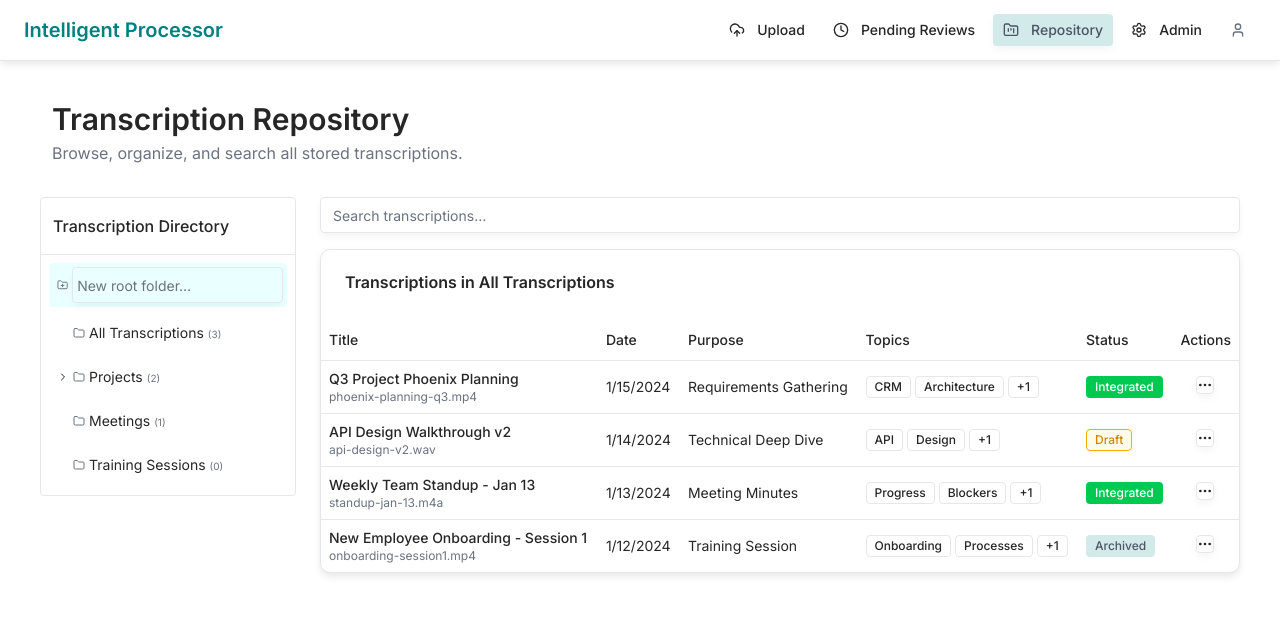
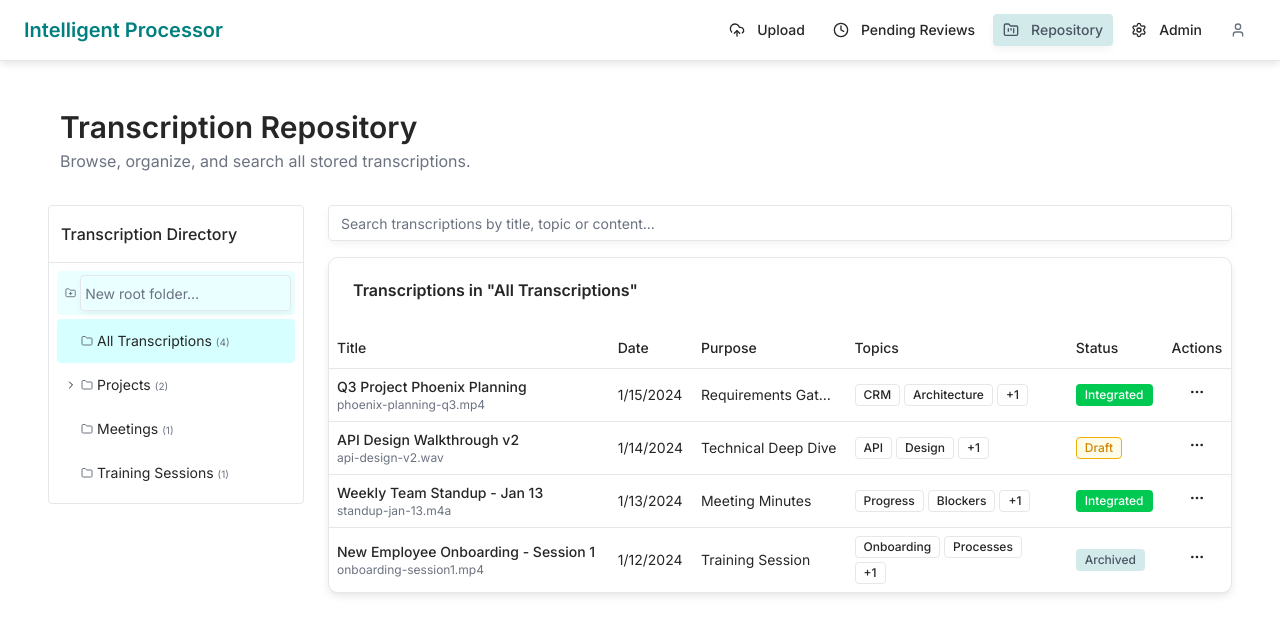
Before and after one commit to alimon777/TranscribeProject, a React (Vite) app in the folder frontend/: page /repository in a window 1280 px wide. Shown: the top 634 px of the page. Built offline with nearby package versions, Linux system fonts and the light colour scheme.

Commit message:
scroll and other fix

```diff
--- a/frontend/src/App.jsx
+++ b/frontend/src/App.jsx
@@ -183,7 +183,7 @@ export const useFolderOperations = (
         if (selectedFolder === id) setSelectedFolder(null);
         return true;
       }
-      alert(`Cannot delete "${name}" — it has subfolders.`);
+      alert(`Cannot delete "${name}" — it has subfolders or items.`); // Updated message based on treeApi logic
       return false;
     },
     [setTreeData, selectedFolder, setSelectedFolder]
@@ -701,13 +701,18 @@ const ReviewPage = ({ processedData, setProcessedDataForReview }) => {
     }
   };
 
-  const handleIntegrationFolderSelected = async (selectedFolder) => {
+  const handleIntegrationFolderSelected = async (selectedFolderId, selectedFolderPathArray) => { // pathArray added for consistency, though not directly used here
     setIsFolderModalOpen(false);
     setIsLoading(true);
     try {
+      // For mockFinalizeIntegration, we typically pass the folder object or its ID.
+      // Let's assume the mock API expects an object with at least `id` and `name`.
+      // We need to find the folder object from treeData if only ID is passed.
+      // However, IntegrationFolderDialog currently returns only ID.
+      // For simplicity, mockFinalizeIntegration might just need the ID.
       const result = await mockFinalizeIntegration(
         currentDataForBackend,
-        selectedFolder
+        { id: selectedFolderId, name: selectedFolderPathArray.pop() || 'Selected Folder' } // Construct a minimal folder object
       );
       alert(result.message);
       setProcessedDataForReview(null);
@@ -1309,11 +1314,11 @@ const TranscriptionExpandedPreview = ({
             </span>
             <StatusBadge status={transcription.status} />
           </DialogTitle>
-          <DialogDescription className="flex">
+          <DialogDescription className="flex flex-wrap"> {/* Added flex-wrap for better responsiveness of badges */}
             <span>{folderName} • {transcription.source_file_name} • Processed on{" "} {new Date(transcription.processed_at).toLocaleDateString()} • </span>
             <div className="ml-1">
               {transcription.topics?.map((topic) => (
-                <Badge key={topic} variant="outline" className="text-xs mr-1 mb-1"> {/* Added mr-1 mb-1 for basic spacing */}
+                <Badge key={topic} variant="outline" className="text-xs mr-1 mb-1">
                   {topic}
                 </Badge>
               ))}
@@ -1321,15 +1326,15 @@ const TranscriptionExpandedPreview = ({
           </DialogDescription>
         </DialogHeader>
 
-        <div className="w-full overflow-hidden flex"> {/* Kept overflow and padding */}
+        <div className="w-full overflow-hidden flex flex-grow"> {/* Added flex-grow to allow content to use available space */}
           {/* Content Area */}
-          <div className="w-full flex overflow-auto pr-1 gap-4"> {/* Kept overflow and padding */}
+          <div className="w-full flex overflow-auto pr-1 gap-4 flex-grow"> {/* Added flex-grow */}
             <div className="w-full">
               <h3 className="pl-2 text-lg font-semibold mb-3">
                 Content
               </h3>
-              <div className="prose prose-sm max-w-none">
-                <pre className="whitespace-pre-wrap text-sm leading-relaxed font-mono bg-muted/30 p-4 rounded">
+              <div className="prose prose-sm max-w-none h-[calc(100%-40px)] overflow-y-auto"> {/* Calculated height for scroll */}
+                <pre className="whitespace-pre-wrap text-sm leading-relaxed font-mono bg-muted/30 p-4 rounded h-full">
                   {transcription.cleaned_transcript_text}
                 </pre>
               </div>
@@ -1339,8 +1344,8 @@ const TranscriptionExpandedPreview = ({
                 <h3 className="pl-2 text-lg font-semibold mb-3">
                   Generated Quiz
                 </h3>
-                <div className="prose prose-sm max-w-none">
-                  <pre className="whitespace-pre-wrap text-sm leading-relaxed font-mono bg-muted/30 p-4 rounded">
+                <div className="prose prose-sm max-w-none h-[calc(100%-40px)] overflow-y-auto"> {/* Calculated height for scroll */}
+                  <pre className="whitespace-pre-wrap text-sm leading-relaxed font-mono bg-muted/30 p-4 rounded h-full">
                     {transcription.quiz_content}
                   </pre>
                 </div>
@@ -1353,6 +1358,42 @@ const TranscriptionExpandedPreview = ({
   );
 };
 
+// Helper function to get all descendant folder IDs including the starting folder itself
+const getAllDescendantFolderIds = (nodes, targetId) => {
+  const resultIds = new Set();
+  if (!Array.isArray(nodes) || nodes.length === 0 || !targetId) {
+    return Array.from(resultIds);
+  }
+
+  const findStartNode = (currentNodes, id) => {
+    for (const node of currentNodes) {
+      if (node.id === id) return node;
+      if (node.children && Array.isArray(node.children)) {
+        const found = findStartNode(node.children, id);
+        if (found) return found;
+      }
+    }
+    return null;
+  };
+
+  const startNode = findStartNode(nodes, targetId);
+  const q = [];
+
+  if (startNode) {
+    q.push(startNode);
+  }
+
+  while (q.length > 0) {
+    const current = q.shift();
+    resultIds.add(current.id);
+
+    if (current.children && Array.isArray(current.children)) {
+      current.children.forEach(childNode => q.push(childNode));
+    }
+  }
+  return Array.from(resultIds);
+};
+
 
 /* ============================================
    Repository Page Component
@@ -1360,7 +1401,7 @@ const TranscriptionExpandedPreview = ({
 ============================================ */
 const RepositoryPage = () => {
   const [treeData, setTreeData] = useState([]);
-  const [selectedFolder, setSelectedFolder] = useState(null);
+  const [selectedFolder, setSelectedFolder] = useState('all'); // MODIFIED: Default to 'all'
   const [transcriptions, setTranscriptions] = useState([]);
   const [search, setSearch] = useState('');
   const [selectedTranscription, setSelectedTranscription] = useState(null);
@@ -1386,19 +1427,33 @@ const RepositoryPage = () => {
     reload();
   }, [reload]);
 
-  // Filter transcriptions by folder and search term
-  const list = transcriptions
-    .filter(
-      (t) =>
-        !selectedFolder ||
-        selectedFolder === 'all' ||
-        t.folder_id === selectedFolder
-    )
-    .filter(
-      (t) =>
-        !search ||
-        t.session_title.toLowerCase().includes(search.toLowerCase())
-    );
+  // Filter transcriptions by folder (recursively) and search term
+  const list = useMemo(() => {
+    let effectiveFolderIds = null; // null means all items (for 'all' selection)
+
+    if (selectedFolder && selectedFolder !== 'all' && treeData.length > 0) {
+      effectiveFolderIds = getAllDescendantFolderIds(treeData, selectedFolder);
+    }
+
+    return transcriptions
+      .filter(t => {
+        if (effectiveFolderIds === null) { // This handles selectedFolder === 'all'
+          return true;
+        }
+        // If a specific folder (and its children) are selected, filter by those IDs.
+        // If effectiveFolderIds is an empty array (e.g., folder not found or folder has no items and no self-items),
+        // then this will correctly filter out all items.
+        return effectiveFolderIds.includes(t.folder_id);
+      })
+      .filter(
+        (t) =>
+          !search ||
+          t.session_title.toLowerCase().includes(search.toLowerCase()) ||
+          (t.topics && t.topics.some(topic => topic.toLowerCase().includes(search.toLowerCase()))) || // Search topics
+          (t.cleaned_transcript_text && t.cleaned_transcript_text.toLowerCase().includes(search.toLowerCase())) // Search content
+      );
+  }, [transcriptions, selectedFolder, treeData, search]);
+
 
   // Get folder name from treeData
   const getFolderName = (folderId) => {
@@ -1428,9 +1483,9 @@ const RepositoryPage = () => {
       )
     );
     alert(
-      `Transcription moved to folder: ${pathArray.join(
+      `Transcription "${selectedTranscription.session_title}" moved to folder: ${pathArray.join(
         ' / '
-      )}. Please refresh if needed.`
+      )}. (Mock behavior, refresh may be needed for persistent storage)`
     );
     setSelectedTranscription(null);
     setMoveModalOpen(false); // Close modal after move
@@ -1447,7 +1502,10 @@ const RepositoryPage = () => {
       setTranscriptions((prev) =>
         prev.filter((t) => t.id !== selectedTranscription.id)
       );
+      // Mock API call for deletion could be added here
+      // await mockDeleteTranscription(selectedTranscription.id);
       setSelectedTranscription(null);
+       alert(`Transcription "${selectedTranscription.session_title}" deleted. (Mock behavior)`);
     }
   };
 
@@ -1455,12 +1513,12 @@ const RepositoryPage = () => {
   const handleDownloadTranscription = () => {
     if (!selectedTranscription) return;
     // Create a simple text file download
-    const content = `Title: ${selectedTranscription.session_title}\n\nTranscription:\n${selectedTranscription.cleaned_transcript_text}`;
-    const blob = new Blob([content], { type: 'text/plain' });
+    const content = `Title: ${selectedTranscription.session_title}\n\nPurpose: ${selectedTranscription.session_purpose}\nProcessed: ${new Date(selectedTranscription.processed_at).toLocaleString()}\n\nTopics: ${(selectedTranscription.topics || []).join(', ')}\n\nTranscription:\n${selectedTranscription.cleaned_transcript_text}\n\n${selectedTranscription.quiz_content ? 'Quiz:\n' + selectedTranscription.quiz_content : ''}`;
+    const blob = new Blob([content], { type: 'text/plain;charset=utf-8' });
     const url = URL.createObjectURL(blob);
     const a = document.createElement('a');
     a.href = url;
-    a.download = `${selectedTranscription.session_title}.txt`;
+    a.download = `${selectedTranscription.session_title.replace(/[^a-z0-9]/gi, '_').toLowerCase()}.txt`;
     document.body.appendChild(a);
     a.click();
     document.body.removeChild(a);
@@ -1480,13 +1538,16 @@ const RepositoryPage = () => {
       <div className="flex flex-col lg:flex-row gap-6 items-start">
 
         {/* Sidebar: Folder Tree */}
-        <aside className="w-full lg:w-64 border rounded flex-shrink-0"> {/* Added flex-shrink-0 */}
+        <aside className="w-full lg:w-64 border rounded flex-shrink-0">
           <h2 className="font-medium py-4 pl-3">Transcription Directory</h2>
           <div className="w-full border-t p-2">
             <TreeView
               data={treeData}
-              initialSelectedId={selectedFolder}
-              onNodeSelect={(id) => setSelectedFolder(id)}
+              initialSelectedId={selectedFolder} // Reflects default 'all'
+              onNodeSelect={(id) => {
+                setSelectedFolder(id);
+                setSelectedTranscription(null); // Deselect transcription when folder changes
+              }}
               onNodeAddCommit={handleAdd}
               onNodeEditCommit={handleRename}
               onNodeDeleteCommit={handleDelete}
@@ -1497,21 +1558,20 @@ const RepositoryPage = () => {
         </aside>
 
         {/* Main Content: Transcriptions Table and Preview */}
-        <section className="flex-1 space-y-4 min-w-0"> {/* Added min-w-0 */}
+        <section className="flex-1 space-y-4 min-w-0">
           <Input
-            placeholder="Search transcriptions…"
+            placeholder="Search transcriptions by title, topic or content..."
             value={search}
             onChange={(e) => setSearch(e.target.value)}
           />
 
-          <div className="flex gap-6">
+          <div className="flex gap-6"> {/* This div handles table and preview layout */}
             {/* Transcriptions Table */}
-            {/* MODIFIED LINE BELOW */}
             <div className={`${selectedTranscription ? 'flex-1 min-w-0' : 'w-full'} transition-all duration-300`}>
               <Card className="pb-0">
                 <CardHeader>
                   <CardTitle>
-                    Transcriptions in {getFolderName(selectedFolder)}
+                    Transcriptions in "{getFolderName(selectedFolder)}"
                   </CardTitle>
                 </CardHeader>
                 <CardContent className="p-0">
@@ -1520,16 +1580,16 @@ const RepositoryPage = () => {
                       No items found.
                     </p>
                   ) : (
-                    <div className="overflow-x-auto max-h-[350px]"> {/* Added for table horizontal scroll if needed */}
+                    <div className="overflow-x-auto max-h-[345px]"> {/* Added for table horizontal scroll if needed */}
                       <Table>
-                        <TableHeader>
+                        <TableHeader className="sticky top-0 bg-card z-10">
                           <TableRow>
                             <TableHead>Title</TableHead>
                             <TableHead>Date</TableHead>
                             <TableHead>Purpose</TableHead>
                             <TableHead>Topics</TableHead>
                             <TableHead>Status</TableHead>
-                            <TableHead className="text-right">Actions</TableHead>
+                            <TableHead className="text-center">Actions</TableHead>
                           </TableRow>
                         </TableHeader>
                         <TableBody>
@@ -1541,19 +1601,19 @@ const RepositoryPage = () => {
                               onClick={() => setSelectedTranscription(t)}
                             >
                               <TableCell>
-                                <div className="font-medium">{t.session_title}</div>
-                                <div className="text-xs text-muted-foreground">
+                                <div className="font-medium max-w-xs truncate" title={t.session_title}>{t.session_title}</div>
+                                <div className="text-xs text-muted-foreground max-w-xs truncate" title={t.source_file_name}>
                                   {t.source_file_name}
                                 </div>
                               </TableCell>
                               <TableCell>
                                 {new Date(t.processed_at).toLocaleDateString()}
                               </TableCell>
-                              <TableCell className="text-sm">
+                              <TableCell className="text-sm max-w-[150px] truncate" title={t.session_purpose}>
                                 {t.session_purpose}
                               </TableCell>
                               <TableCell>
-                                <div className="flex flex-wrap gap-1">
+                                <div className="flex flex-wrap gap-1 max-w-[200px]">
                                   {t.topics?.slice(0, 2).map((topic) => (
                                     <Badge key={topic} variant="outline" className="text-xs">
                                       {topic}
@@ -1571,11 +1631,11 @@ const RepositoryPage = () => {
                               </TableCell>
                               <TableCell className="text-center">
                                 <Button
-                                  variant="outline"
-                                  size="xs"
+                                  variant="ghost" // Changed to ghost for less visual clutter
+                                  size="icon_xs" // Made icon smaller
                                   onClick={(e) => {
-                                    e.stopPropagation();
-                                    setSelectedTranscription(t);
+                                    e.stopPropagation(); // Prevent row click
+                                    setSelectedTranscription(t); // Ensure it's selected for actions panel
                                   }}
                                 >
                                   <Ellipsis className="h-4 w-4" />
@@ -1591,7 +1651,7 @@ const RepositoryPage = () => {
               </Card>
             </div>
 
-            {/* Preview Panel */}
+            {/* Preview Panel (appears on the right of the table) */}
             {selectedTranscription && (
               <TranscriptionPreview
                 transcription={selectedTranscription}
@@ -1618,11 +1678,12 @@ const RepositoryPage = () => {
       )}
 
       {/* Move-to Modal using IntegrationFolderDialog for moving */}
-      {moveModalOpen && selectedTranscription && ( /* Ensure selectedTranscription exists for move modal */
+      {moveModalOpen && selectedTranscription && (
         <IntegrationFolderDialog
           isOpen={moveModalOpen}
           onClose={() => setMoveModalOpen(false)}
-          onConfirm={handleMoveTranscription}
+          onConfirm={handleMoveTranscription} // Passes (targetFolderId, pathArray)
+          // suggestedPath can be omitted or set to current folder path if desired
         />
       )}
     </div>
@@ -1640,32 +1701,34 @@ export function IntegrationFolderDialog({
   onConfirm,
 }) {
   const [treeData, setTreeData] = useState([]);
-  const [selectedFolder, setSelectedFolder] = useState(null);
+  const [selectedFolderId, setSelectedFolderId] = useState(null); // Renamed for clarity
 
   // Use the common folder operations hook (editing enabled here)
   const { handleAdd, handleRename, handleDelete } = useFolderOperations(
     treeData,
     setTreeData,
-    selectedFolder,
-    setSelectedFolder
+    selectedFolderId, // Pass the ID state
+    setSelectedFolderId // Pass the setter for ID state
   );
 
   // load tree on open
   useEffect(() => {
     if (isOpen) {
       setTreeData(getFolderTreeData());
-      setSelectedFolder(null); // Reset selection when dialog opens
+      setSelectedFolderId(null); // Reset selection when dialog opens
     }
   }, [isOpen]);
 
   const handleConfirm = () => {
+    if (!selectedFolderId) return; // Ensure a folder is selected
+
     // compute path array by walking up the tree
     const getPathArray = (nodes, targetId) => {
-      const path = getNodePath(nodes, targetId);
+      const path = getNodePath(nodes, targetId); // getNodePath is from tree-utils
       return path ? path.map(p => p.name) : [];
     }
-    const pathArray = selectedFolder ? getPathArray(treeData, selectedFolder) : [];
-    onConfirm(selectedFolder, pathArray);
+    const pathArray = selectedFolderId ? getPathArray(treeData, selectedFolderId) : [];
+    onConfirm(selectedFolderId, pathArray); // Pass ID and pathArray
     onClose();
   };
 
@@ -1676,7 +1739,7 @@ export function IntegrationFolderDialog({
           <DialogTitle>Select Folder</DialogTitle>
           <DialogDescription>
             {suggestedPath && suggestedPath.length > 0 && `Suggested path: ${suggestedPath.join(' / ')}`}
-            {!suggestedPath || suggestedPath.length === 0 && `No specific path suggested.`}
+            {(!suggestedPath || suggestedPath.length === 0) && `No specific path suggested.`}
             <br />
             Click a folder or create a new one, then confirm.
           </DialogDescription>
@@ -1685,8 +1748,8 @@ export function IntegrationFolderDialog({
         <div className="h-64 overflow-auto border rounded p-2 mb-4">
           <TreeView
             data={treeData}
-            initialSelectedId={selectedFolder}
-            onNodeSelect={(id) => setSelectedFolder(id)}
+            initialSelectedId={selectedFolderId}
+            onNodeSelect={(id) => setSelectedFolderId(id)}
             onNodeAddCommit={handleAdd}
             onNodeEditCommit={handleRename}
             onNodeDeleteCommit={handleDelete}
@@ -1699,7 +1762,7 @@ export function IntegrationFolderDialog({
           <DialogClose asChild>
             <Button variant="outline">Cancel</Button>
           </DialogClose>
-          <Button onClick={handleConfirm} disabled={!selectedFolder}>
+          <Button onClick={handleConfirm} disabled={!selectedFolderId}>
             Confirm
           </Button>
         </DialogFooter>
@@ -1718,7 +1781,7 @@ export default function App() {
     <Router>
       <TooltipProvider>
         <AppBar />
-        <main className="p-4">
+        <main className="pt-4 px-4 pb-8 md:pt-6 md:px-6 md:pb-12"> {/* Adjusted main padding */}
           <Routes>
             <Route path="/" element={<HomePage />} />
             <Route
--- a/frontend/src/index.css
+++ b/frontend/src/index.css
@@ -13,13 +13,13 @@
   --primary-foreground: oklch(1 0 0);
   --secondary: oklch(0.9195 0.0253 196.7200);
   --secondary-foreground: oklch(0.4461 0.0263 256.8018);
-  --muted: oklch(0.9846 0.0017 247.8389);
+  --muted: oklch(0.9846 0.0017 247.8389); /* Used for scrollbar track */
   --muted-foreground: oklch(0.5510 0.0234 264.3637);
   --accent: oklch(0.9713 0.0419 196.4815);
   --accent-foreground: oklch(0.4620 0.0789 194.7689);
   --destructive: oklch(0.6368 0.2078 25.3313);
   --destructive-foreground: oklch(1.0000 0 0);
-  --border: oklch(0.9276 0.0058 264.5313);
+  --border: oklch(0.9276 0.0058 264.5313); /* Used for scrollbar thumb */
   --input: oklch(0.9276 0.0058 264.5313);
   --ring: oklch(0.6769 0.1155 194.7689);
   --chart-1: oklch(0.6769 0.1155 194.7689);
@@ -60,13 +60,13 @@
   --primary-foreground: oklch(1.0000 0 0);
   --secondary: oklch(0.5431 0.0927 194.7689);
   --secondary-foreground: oklch(0.9219 0 0);
-  --muted: oklch(0.2686 0 0);
+  --muted: oklch(0.2686 0 0); /* Used for scrollbar track - dark mode */
   --muted-foreground: oklch(0.7155 0 0);
   --accent: oklch(0.5431 0.0927 194.7689);
   --accent-foreground: oklch(0.9346 0.0252 196.7284);
   --destructive: oklch(0.6368 0.2078 25.3313);
   --destructive-foreground: oklch(1.0000 0 0);
-  --border: oklch(0.3715 0 0);
+  --border: oklch(0.3715 0 0); /* Used for scrollbar thumb - dark mode */
   --input: oklch(0.3715 0 0);
   --ring: oklch(0.5431 0.0927 194.7689);
   --chart-1: oklch(0.5431 0.0927 194.7689);
@@ -152,7 +152,28 @@
 @layer base {
   * {
     @apply border-border outline-ring/50;
+
+    /* Universal thin scrollbar styles for Firefox */
+    scrollbar-width: thin;
+    scrollbar-color: var(--border) var(--muted); /* thumb track */
   }
+
+  /* Universal thin scrollbar styles for Webkit-based browsers */
+  *::-webkit-scrollbar {
+    width: 6px;  /* Width of vertical scrollbar */
+    height: 6px; /* Height of horizontal scrollbar */
+  }
+
+  *::-webkit-scrollbar-track {
+    background: var(--muted);
+  }
+
+  *::-webkit-scrollbar-thumb {
+    background-color: var(--border);
+    border-radius: 3px; /* Optional: roundness of the scroll thumb */
+    border: 1px solid var(--muted); /* Optional: creates a slight separation from the track */
+  }
+
   body {
     @apply bg-background text-foreground;
   }
--- a/frontend/src/mockData.js
+++ b/frontend/src/mockData.js
@@ -51,12 +51,12 @@ export let mockTopics = [
 
 export let mockFolders = [
   // Note: we include a direct "count" key here for each folder.
-  { id: "all", name: "All Transcriptions", parent_id: null, created_at: "2023-01-01T00:00:00Z", updated_at: "2023-01-01T00:00:00Z", count: 3 },
+  { id: "all", name: "All Transcriptions", parent_id: null, created_at: "2023-01-01T00:00:00Z", updated_at: "2023-01-01T00:00:00Z", count: 4 },
   { id: "folder_proj", name: "Projects", parent_id: null, created_at: "2023-01-10T09:00:00Z", updated_at: "2023-01-10T09:00:00Z", count: 2 },
   { id: "folder_proj_phoenix", name: "Project Phoenix", parent_id: "folder_proj", created_at: "2023-01-10T09:01:00Z", updated_at: "2024-01-15T10:30:00Z", count: 1 },
   { id: "folder_proj_crm", name: "CRM Enhancement", parent_id: "folder_proj", created_at: "2023-01-10T09:02:00Z", updated_at: "2024-01-14T11:45:00Z", count: 1 },
   { id: "folder_meetings", name: "Meetings", parent_id: null, created_at: "2023-01-11T10:00:00Z", updated_at: "2024-01-13T14:20:00Z", count: 1 },
-  { id: "folder_training", name: "Training Sessions", parent_id: null, created_at: "2023-01-12T11:00:00Z", updated_at: "2024-01-12T15:00:00Z", count: 0 },
+  { id: "folder_training", name: "Training Sessions", parent_id: null, created_at: "2023-01-12T11:00:00Z", updated_at: "2024-01-12T15:00:00Z", count: 1 },
 ];
 
 export let mockTranscriptions = [
```
